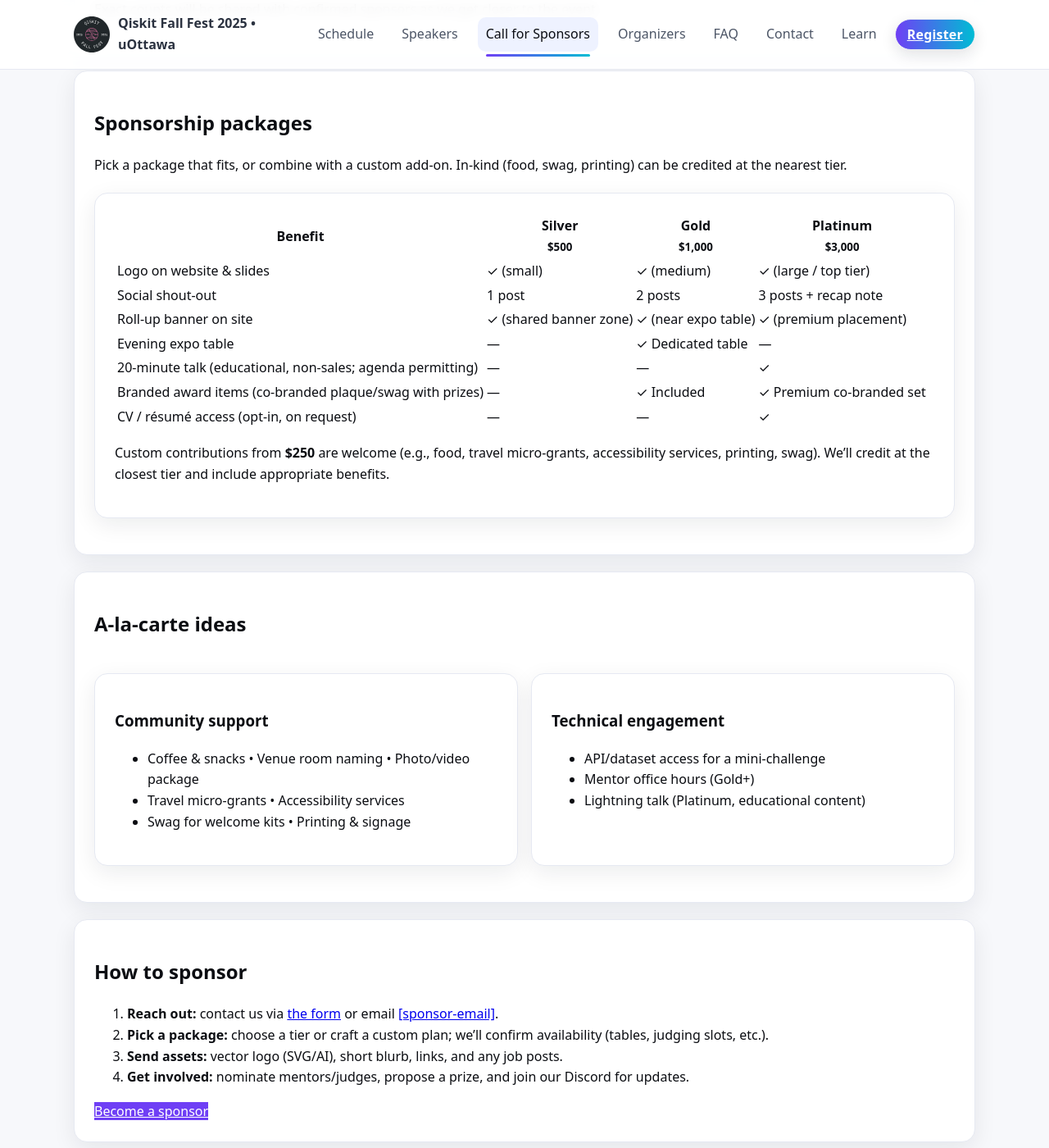
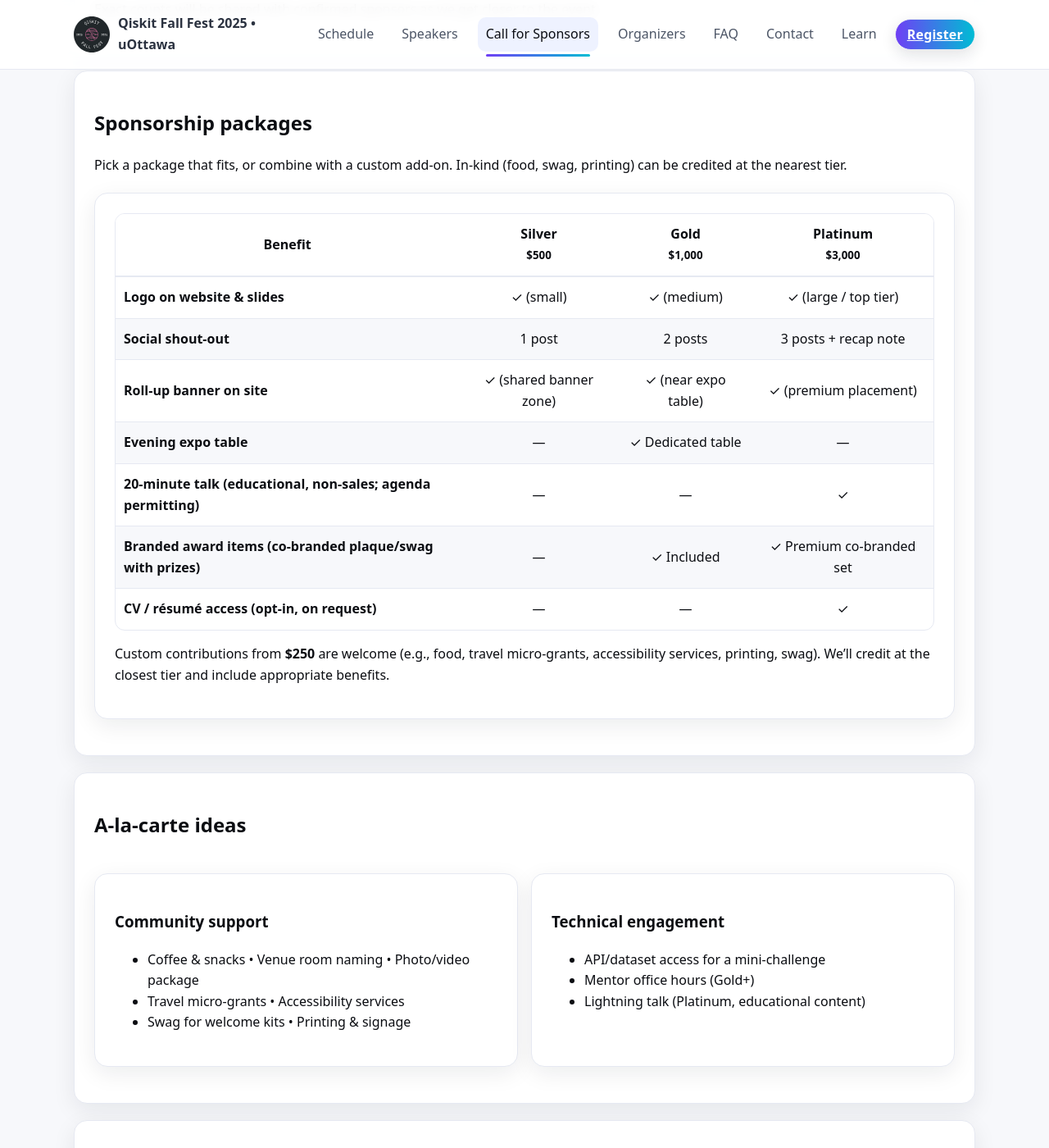
Before and after one commit to utkarshh-singh/fall-fest-2025-website, a Jekyll site: the page built from sponshorship.md, in a window 1280 px wide and 1400 px high, scrolled down 1386 px. Shown: the whole window at 82% size. Built offline with Jekyll 4.4.1, drawn with Linux system fonts in a browser that asks for light colours.

Commit message:
Update style.css

```diff
--- a/assets/style.css
+++ b/assets/style.css
@@ -355,3 +355,22 @@
   from{ transform: translateX(0); }
   to  { transform: translateX(calc(-50% - var(--mq-gap))); } /* move by half because we duplicated the list */
 }
+
+/* Sponsorship table polish */
+.packages-table{
+  width:100%; border-collapse:separate; border-spacing:0;
+  border:1px solid var(--border); border-radius:12px; overflow:hidden;
+}
+.packages-table thead th{
+  background:#fff; color:var(--text); text-align:center; font-weight:700;
+  padding:12px 10px; border-bottom:1px solid var(--border);
+}
+html[data-theme="dark"] .packages-table thead th{ background:#161a24 }
+.packages-table td{
+  padding:12px 10px; border-top:1px solid var(--border); text-align:center;
+}
+.packages-table td:first-child{
+  text-align:left; font-weight:600; width:42%;
+}
+.packages-table tbody tr:nth-child(even){ background:#f7f8fb }
+html[data-theme="dark"] .packages-table tbody tr:nth-child(even){ background:#121621 }
```
